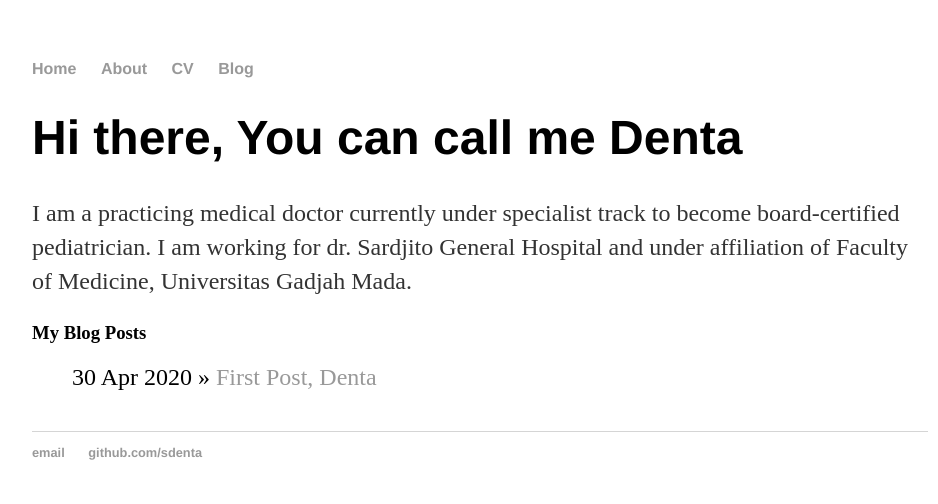
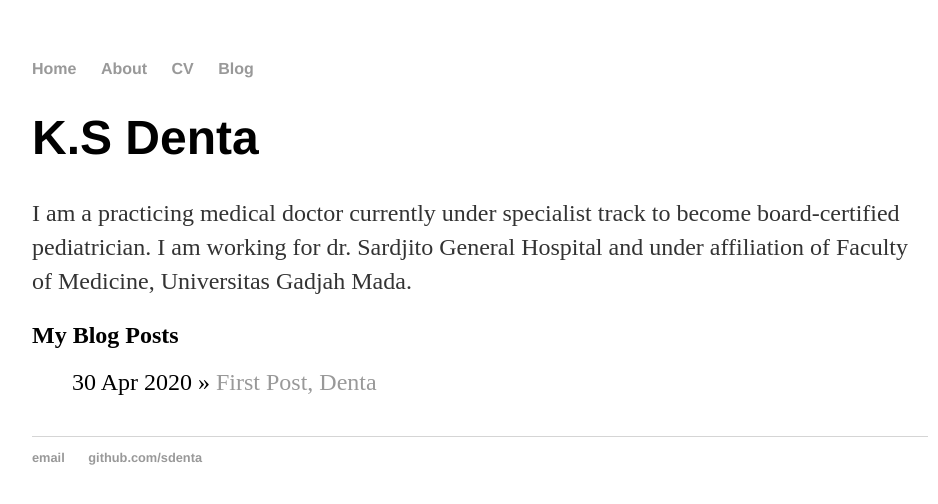
Before and after one commit to sdenta/sdenta.github.io, a Jekyll site: the page built from index.html, in a window 1280 px wide. Shown: the top 504 px of the page, without its empty margins (160-1098 px from the left). Built offline with Jekyll 4.4.1, drawn with Linux system fonts in a browser that asks for light colours.

Commit message:
Update index.html
- change div for post to blurb
- second trial for read more.

```diff
--- a/index.html
+++ b/index.html
@@ -2,18 +2,19 @@
 layout: default
 title: My Blog Posts
 ---
+
 <div class="blurb">
-	<h1>Hi there, You can call me Denta</h1>
+	<h1>K.S Denta </h1>
 	<p>I am a practicing medical doctor currently under specialist track to become board-certified pediatrician. I am working for dr. Sardjito General Hospital and under affiliation of Faculty of Medicine, Universitas Gadjah Mada. </p>
 </div><!-- /.blurb -->
-<div><h3>{{ page.title }}</h3>
+<div class="blurb"><h2>{{ page.title }}</h2>
 	<ul class="posts">
 
 	  {% for post in site.posts %}
 	    <li><span>{{ post.date | date_to_string }}</span> » <a href="{{ post.url }}" title="{{ post.title }}">{{ post.title }}</a></li>
 	  {% endfor %}
+	{% if post.excerpt != post.content %}
+    <a href="{{ site.baseurl }}{{ post.url }}">Read more</a>
+{% endif %}
 	</ul>
 </div>
-{% if post.excerpt != post.content %}
-    <a href="{{ site.baseurl }}{{ post.url }}">Read more</a>
-{% endif %}
```
